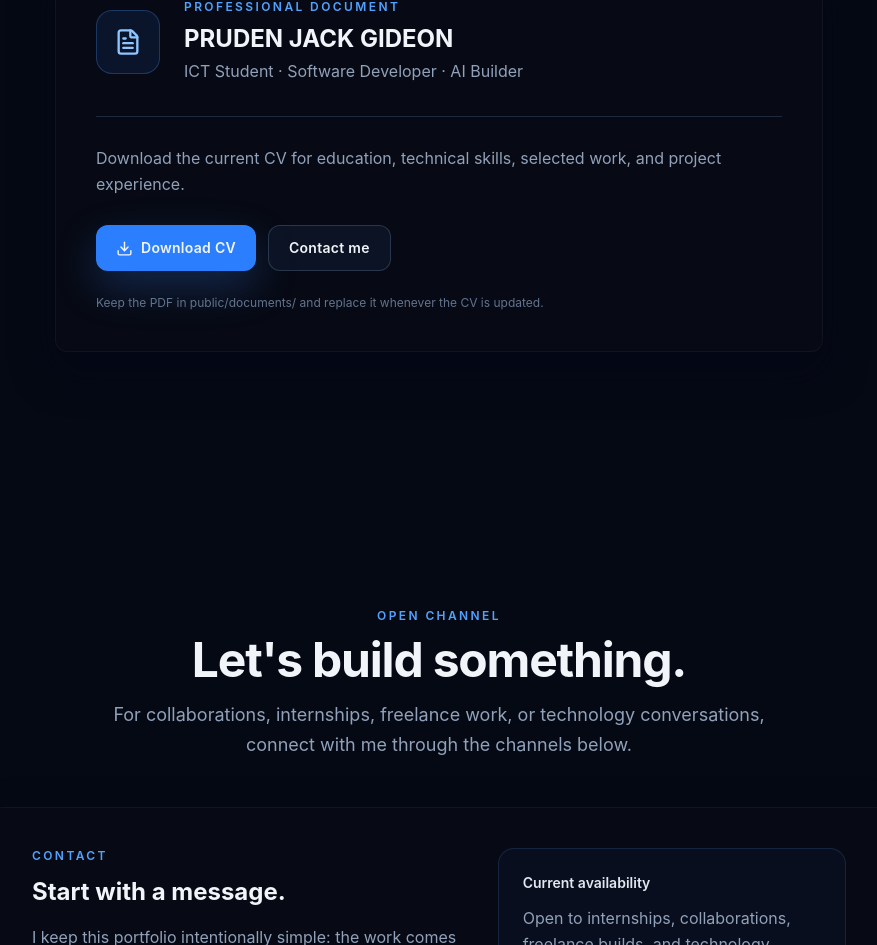
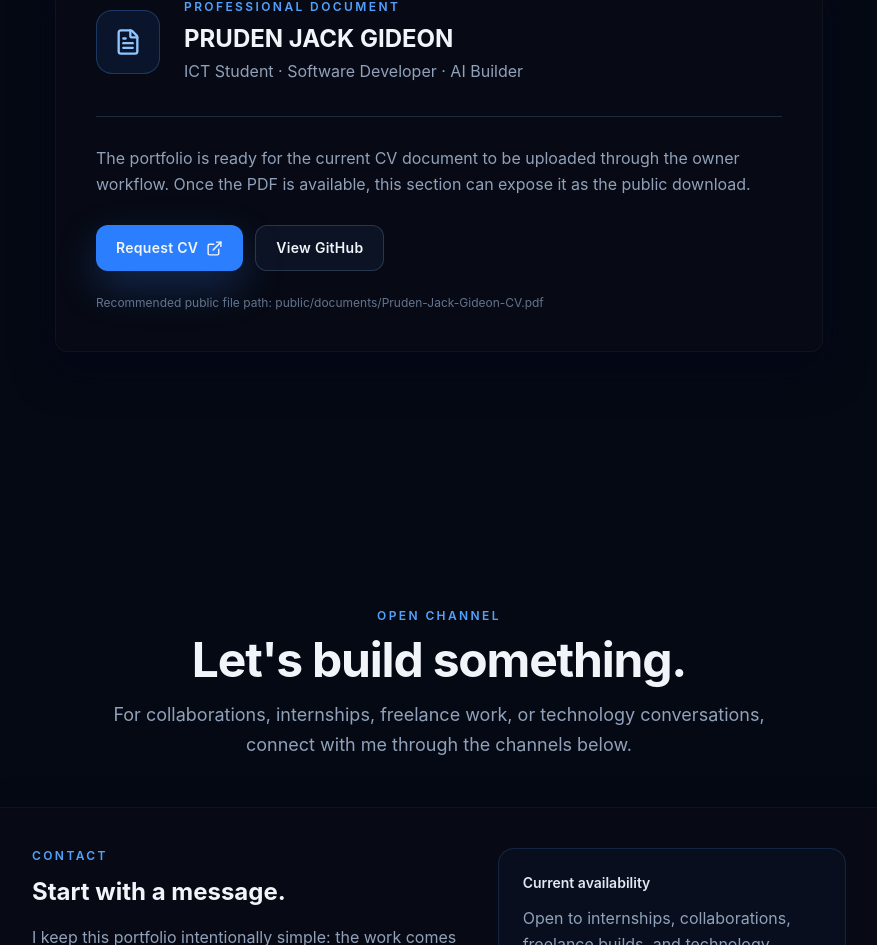
Before and after one commit to jark-zenith/Pruden-Jack-Gideon, a React (Vite) app: page / in a window 1280 px wide. Shown: the part 6516-7461 px from the top of the page, without its empty margins (201-1078 px from the left). Built offline with nearby package versions, Linux system fonts and the light colour scheme.

Commit message:
fix: remove broken CV download until document is uploaded

```diff
--- a/src/sections/Cv.tsx
+++ b/src/sections/Cv.tsx
@@ -1,10 +1,8 @@
-import { Download, FileText } from 'lucide-react'
+import { ExternalLink, FileText } from 'lucide-react'
 import { PageContainer } from '../components/layout/PageContainer'
 import { SectionHeading } from '../components/ui/SectionHeading'
 import { Button } from '../components/ui/Button'
 import { personalInfo } from '../data/personal'
-
-const cvPath = '/documents/Pruden-Jack-Gideon-CV.pdf'
 
 export function Cv() {
   return (
@@ -31,15 +29,16 @@ export function Cv() {
 
             <div className="mt-8 border-t border-slate-800 pt-7">
               <p className="max-w-2xl leading-relaxed text-slate-400">
-                Download the current CV for education, technical skills, selected work, and project experience.
+                The portfolio is ready for the current CV document to be uploaded through the owner workflow.
+                Once the PDF is available, this section can expose it as the public download.
               </p>
               <div className="mt-7 flex flex-col gap-3 sm:flex-row">
-                <Button href={cvPath} variant="primary">
-                  <Download size={17} /> Download CV
+                <Button href="#contact" variant="primary">
+                  Request CV <ExternalLink size={17} />
                 </Button>
-                <Button href="#contact" variant="secondary">Contact me</Button>
+                <Button href="https://github.com/jark-zenith" variant="secondary">View GitHub</Button>
               </div>
-              <p className="mt-6 text-xs text-slate-500">Keep the PDF in public/documents/ and replace it whenever the CV is updated.</p>
+              <p className="mt-6 text-xs text-slate-500">Recommended public file path: public/documents/Pruden-Jack-Gideon-CV.pdf</p>
             </div>
           </div>
         </div>
```
